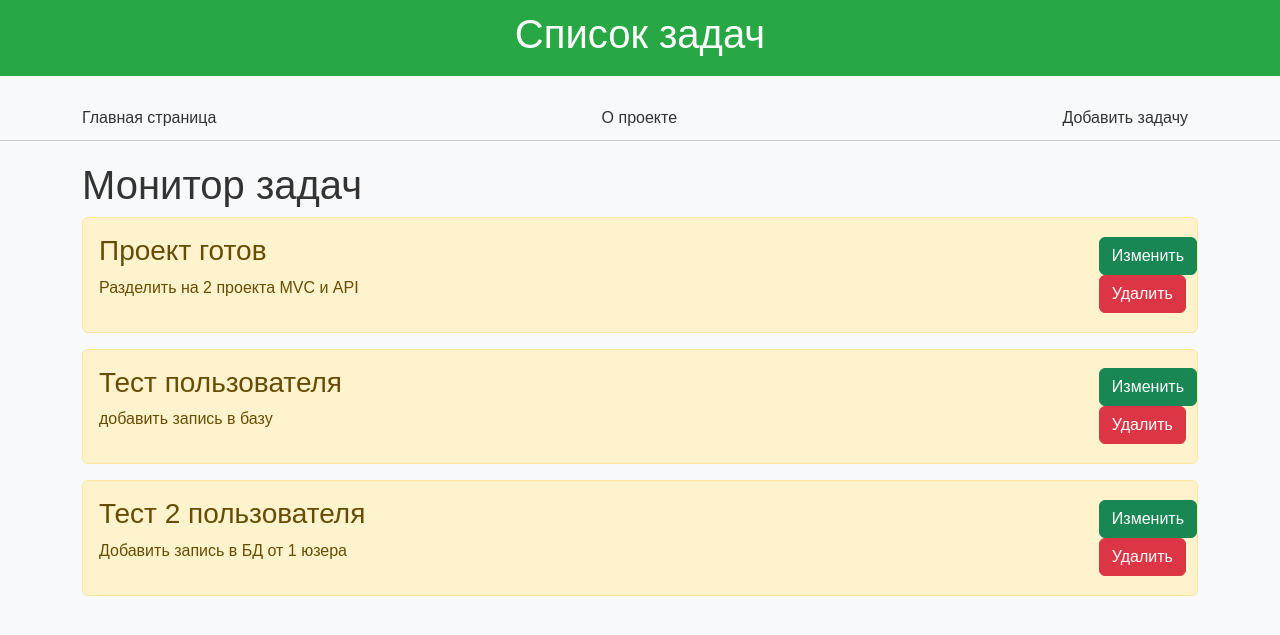
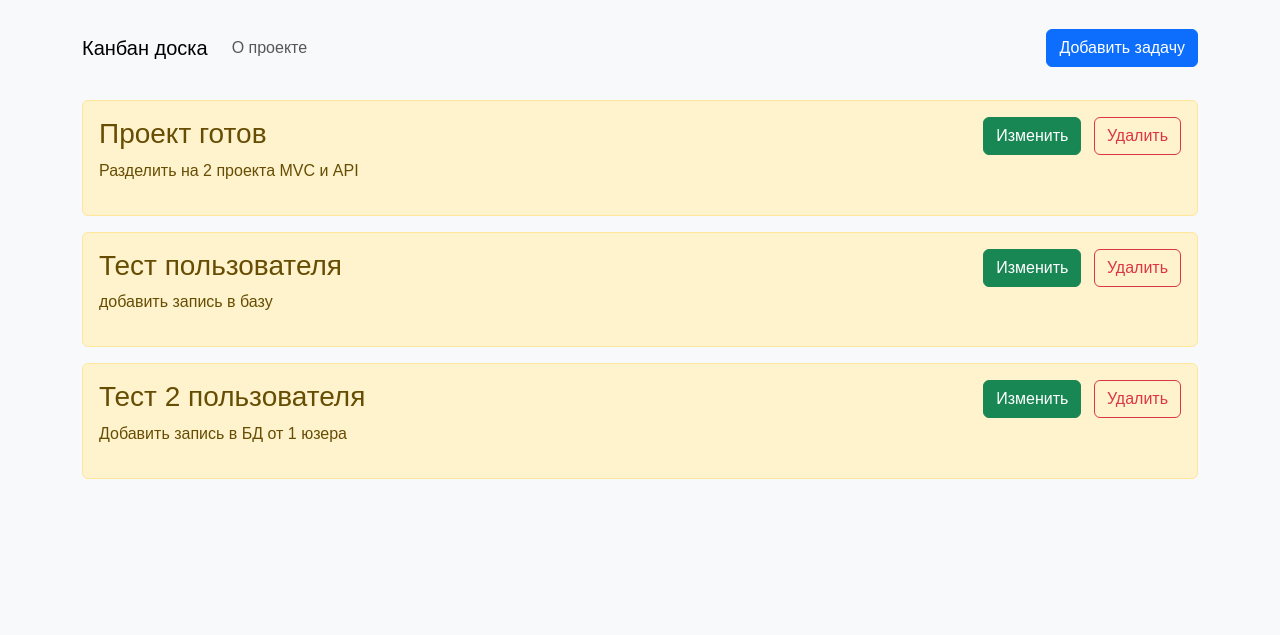
Before and after one commit to ALexTik142/kanbanboardMVC, a Django app: page / in a window 1280 px wide. Shown: the top 635 px of the page. Run offline with Django 4.2, Linux system fonts and the light colour scheme; data comes from the database, SQL or seed files in the repository.

Commit message:
Created static folder
Extracted styles into main/static/main/css
Refactored index.html and base.htlm

```diff
--- a/kanbanboard/settings.py
+++ b/kanbanboard/settings.py
@@ -118,6 +118,10 @@ USE_TZ = True
 
 STATIC_URL = 'static/'
 
+STATICFILES_DIRS = [
+   os.path.join(BASE_DIR, "main/static"),
+]
+
 # Default primary key field type
 # https://docs.djangoproject.com/en/4.2/ref/settings/#default-auto-field
 
--- a/main/static/css/index.css
+++ /dev/null
@@ -1,6 +0,0 @@
-.task-actions {
-    position: absolute;
-    top: 50%;
-    right: 0;
-    transform: translateY(-50%);
-}
--- a/main/static/css/base.css
+++ b/main/static/main/css/base.css
@@ -5,19 +5,10 @@ body {
     margin: 0;
     padding: 0;
 }
-.header {
-    background-color: #28a745;
-    color: #fff;
-    padding: 10px;
-}
 .navbar {
-    background-color: #f8f9fa;
-    padding: 10px;
     border-bottom: 1px solid #ccc;
 }
-.navbar a {
-    color: #333;
-    text-decoration: none;
+.navbar .nav-link {
     margin-right: 10px;
 }
 .container {
--- /dev/null
+++ b/main/static/main/css/index.css
@@ -0,0 +1,16 @@
+body {
+    font-family: Arial, sans-serif;
+    background-color: #f8f9fa;
+    color: #333;
+    margin: 0;
+    padding: 0;
+}
+.navbar {
+    border-bottom: none;
+}
+.navbar .nav-link {
+    margin-right: 10px;
+}
+.container {
+    margin-top: 20px;
+}
--- a/main/templates/main/base.html
+++ b/main/templates/main/base.html
@@ -5,49 +5,31 @@
     <meta name="viewport" content="width=device-width, initial-scale=1.0">
     <meta http-equiv="X-UA-Compatible" content="ie=edge">
     <meta http-equiv="refresh" content="60">
-    <title>{% block title %}Канбан-доска{% endblock %}</title>
+    <title>{% block title %}{% endblock %}</title>
     <link rel="stylesheet" href="https://cdn.jsdelivr.net/npm/bootstrap@5.3.2/dist/css/bootstrap.min.css">
-    <style>
-        body {
-            font-family: Arial, sans-serif;
-            background-color: #f8f9fa;
-            color: #333;
-            margin: 0;
-            padding: 0;
-        }
-        .header {
-            background-color: #28a745;
-            color: #fff;
-            padding: 10px;
-        }
-        .navbar {
-            background-color: #f8f9fa;
-            padding: 10px;
-            border-bottom: 1px solid #ccc;
-        }
-        .navbar a {
-            color: #333;
-            text-decoration: none;
-            margin-right: 10px;
-        }
-        .container {
-            margin-top: 20px;
-        }
-    </style>
+    {% load static %}
+    <link rel="stylesheet" type="text/css" href="{% static 'main/css/base.css' %}">
 </head>
 <body>
-    <div class="header text-center">
-        <h1>Список задач</h1>
-    </div>
-    <div class="navbar">
+    <nav class="navbar navbar-expand-lg navbar-light bg-light">
         <div class="container">
-            <a href="{% url 'home' %}">Главная страница</a>
-            <a href="{% url 'about' %}">О проекте</a>
-            <a href="{% url 'create' %}">Добавить задачу</a>
+            <a class="navbar-brand" href="{% url 'home' %}">Канбан доска</a>
+            <button class="navbar-toggler" type="button" data-bs-toggle="collapse" data-bs-target="#navbarNav" aria-controls="navbarNav" aria-expanded="false" aria-label="Toggle navigation">
+                <span class="navbar-toggler-icon"></span>
+            </button>
+            <div class="collapse navbar-collapse" id="navbarNav">
+                <ul class="navbar-nav me-auto mb-2 mb-lg-0">
+                    <li class="nav-item">
+                        <a class="nav-link" href="{% url 'about' %}">О проекте</a>
+                    </li>
+                </ul>
+                <a class="btn btn-primary" href="{% url 'create' %}">Добавить задачу</a>
+            </div>
         </div>
-    </div>
-    <div class="container">
+    </nav>
+    <div class="container mt-4">
         {% block content %}{% endblock %}
     </div>
+    <script src="https://cdn.jsdelivr.net/npm/bootstrap@5.3.2/dist/js/bootstrap.bundle.min.js"></script>
 </body>
 </html>
--- a/main/templates/main/index.html
+++ b/main/templates/main/index.html
@@ -1,34 +1,30 @@
 {% extends 'main/base.html' %}
 
 {% block title %}
-{{ title }}
+Канбан доска
 {% endblock %}
 
 {% block content %}
-    <style>
-        .task-actions {
-            position: absolute;
-            top: 50%;
-            right: 0;
-            transform: translateY(-50%);
-        }
-    </style>
-
-    <h1>Монитор задач</h1>
+    {% load static %}
+    <link rel="stylesheet" type="text/css" href="{% static 'main/css/index.css' %}">
     {% if tasks %}
        {% for task in tasks %}
-           <div class="alert alert-warning mt-2" style="position: relative;">
+           <div class="alert alert-warning mt-3">
+               <div class="d-flex justify-content-between align-items-start">
+                   <div>
                        <h3>{{ task.title }}</h3>
-               <p>{{ task.task }}</p>
+                       <p class="task-description">{{ task.task }}</p>
+                   </div>
                    <div class="task-actions">
-                   <form method="post" action="{% url 'task-update' task.id %}">
+                       <form method="post" action="{% url 'task-update' task.id %}" class="d-inline">
                            {% csrf_token %}
-                       <button type="submit" class="btn btn-success">Изменить</button>
+                           <button type="submit" class="btn btn-success me-2">Изменить</button>
                        </form>
-                   <form method="post" action="{% url 'task-delete' task.id %}">
+                       <form method="post" action="{% url 'task-delete' task.id %}" class="d-inline">
                            {% csrf_token %}
-                       <button type="submit" class="btn btn-danger">Удалить</button>
+                           <button type="submit" class="btn btn-outline-danger">Удалить</button>
                        </form>
+                   </div>
                </div>
            </div>
        {% endfor %}
```
Lines whose indentation alone changed are shown as unchanged.
